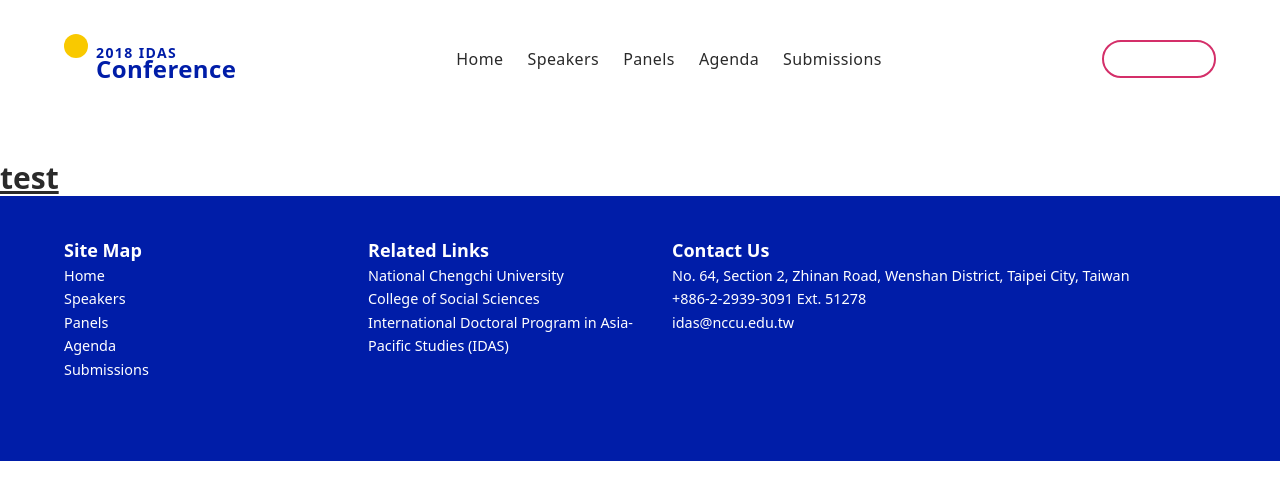
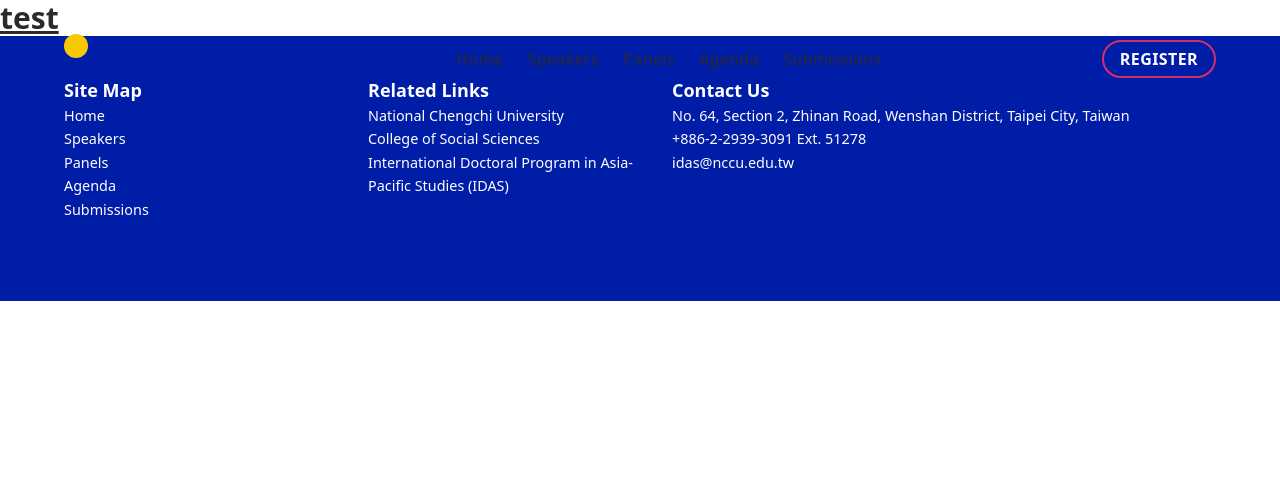
Before and after one commit to msunji/idas-conf, a Next.js app: page / in a window 1280 px wide. Shown: the top 500 px of the page. Built offline with nearby package versions, Linux system fonts and the light colour scheme.

Commit message:
Remove top margin

```diff
--- a/components/layout/Layout.js
+++ b/components/layout/Layout.js
@@ -5,7 +5,7 @@ const Layout = ({ children }) => {
   return (
     <>
       <Navigation />
-      <main className="mt-20 md:mt-40">{children}</main>
+      <main>{children}</main>
       <Footer />
     </>
   );
```
